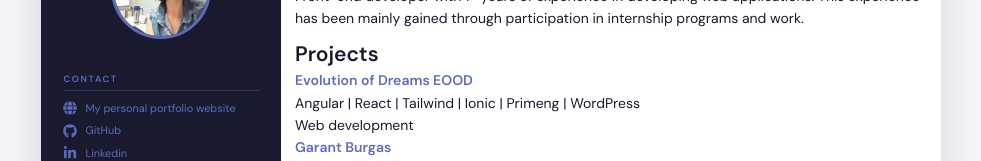
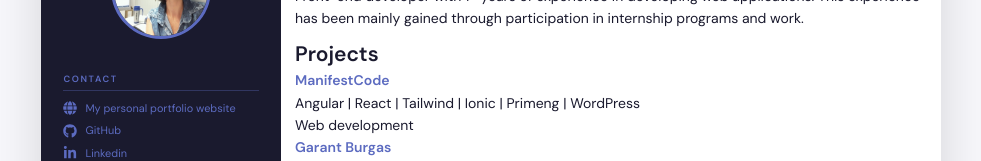
Before and after one commit to NinaNikolova/resume, a React (Create React App) app: page / in a window 1280 px wide. Shown: the part 179-340 px from the top of the page, without its empty margins (149-1130 px from the left). Built offline with nearby package versions, Linux system fonts and the light colour scheme.

Commit message:
corrected resume

```diff
--- a/src/data/bulgarian.js
+++ b/src/data/bulgarian.js
@@ -128,7 +128,7 @@ const content = {
     title: "Проекти",
     list: [
       {
-        name: "Evolution of Dreams EOOD",
+        name: "ManifestCode",
         techList: [
           "Angular",
           "React",
@@ -138,7 +138,7 @@ const content = {
           "WordPress",
         ],
         description: `Frontend development`,
-        url: ["https://manifest-code.com","https://marbirec.com/","https://www.golfairsofia.com/"],
+        url: ["https://manifest-code.com"],
       },
       {
         name: "Garant Burgas",
--- a/src/data/english.js
+++ b/src/data/english.js
@@ -128,7 +128,7 @@ const data = {
     title: "Projects",
     list: [
       {
-        name: "Evolution of Dreams EOOD",
+        name: "ManifestCode",
         techList: [
           "Angular",
           "React",
@@ -140,15 +140,13 @@ const data = {
         description: `Web development`,
         url: [
           "https://manifest-code.com",
-          "https://marbirec.com/",
-          "https://www.golfairsofia.com/",
         ],
       },
       {
         name: "Garant Burgas",
         techList: ["React", "Tailwind", "React-icons", "React-Toastify"],
         description: `As part of an Academy for trainees and team leaders /SoftUni/ I performed frontend development /as trainee/ with React, TypeScript and Tailwind.`,
-        url: "https://borsa.garantburgas.com/sectorRanking?origin_code=bg",
+        url: "https://borsa.garantburgas.com",
       },
 
       {
```
